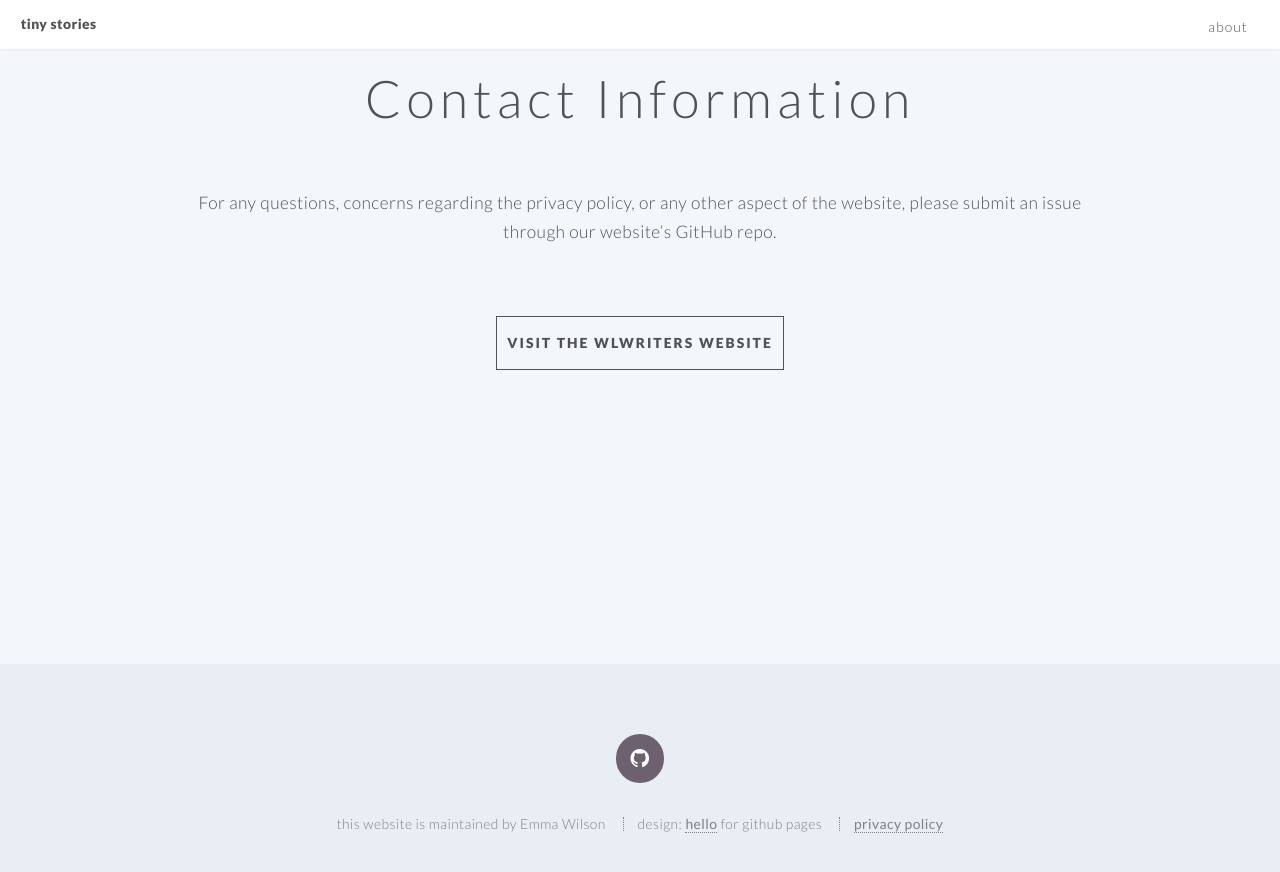
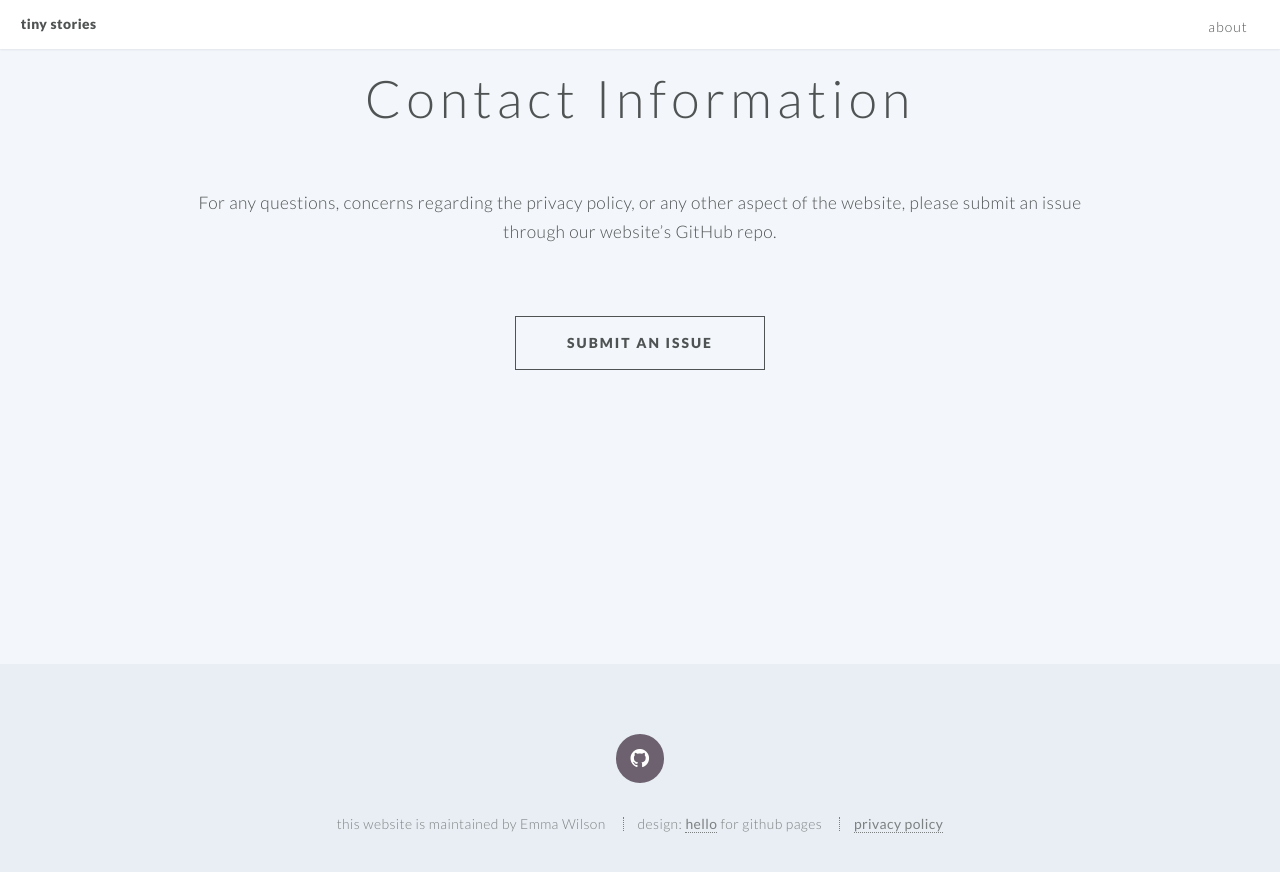
Before and after one commit to tinystories/tinystories.github.io, a Jekyll site: the page built from privacy.md, in a window 1280 px wide and 900 px high, scrolled down 2283 px. Shown: the top 872 px of the window. Built offline with Jekyll 4.4.1, drawn with Linux system fonts in a browser that asks for light colours.

Commit message:
Correct button link

```diff
--- a/privacy.md
+++ b/privacy.md
@@ -20,8 +20,8 @@ favicon: /assets/ico/favicon.ico
 github_username:  tinystories # your github username
 
 # By declaring these variables, you can include a button that links to an external website or to media.
-about_button: https://www.westlothianwriters.org.uk/ # the link
-about_button_label: visit the WLWriters website # the label on the button
+about_button: https://github.com/tinystories/tinystories.github.io/issues # the link
+about_button_label: Submit an issue # the label on the button
 
 ---
 [//]: # (privacy policy text)
```
